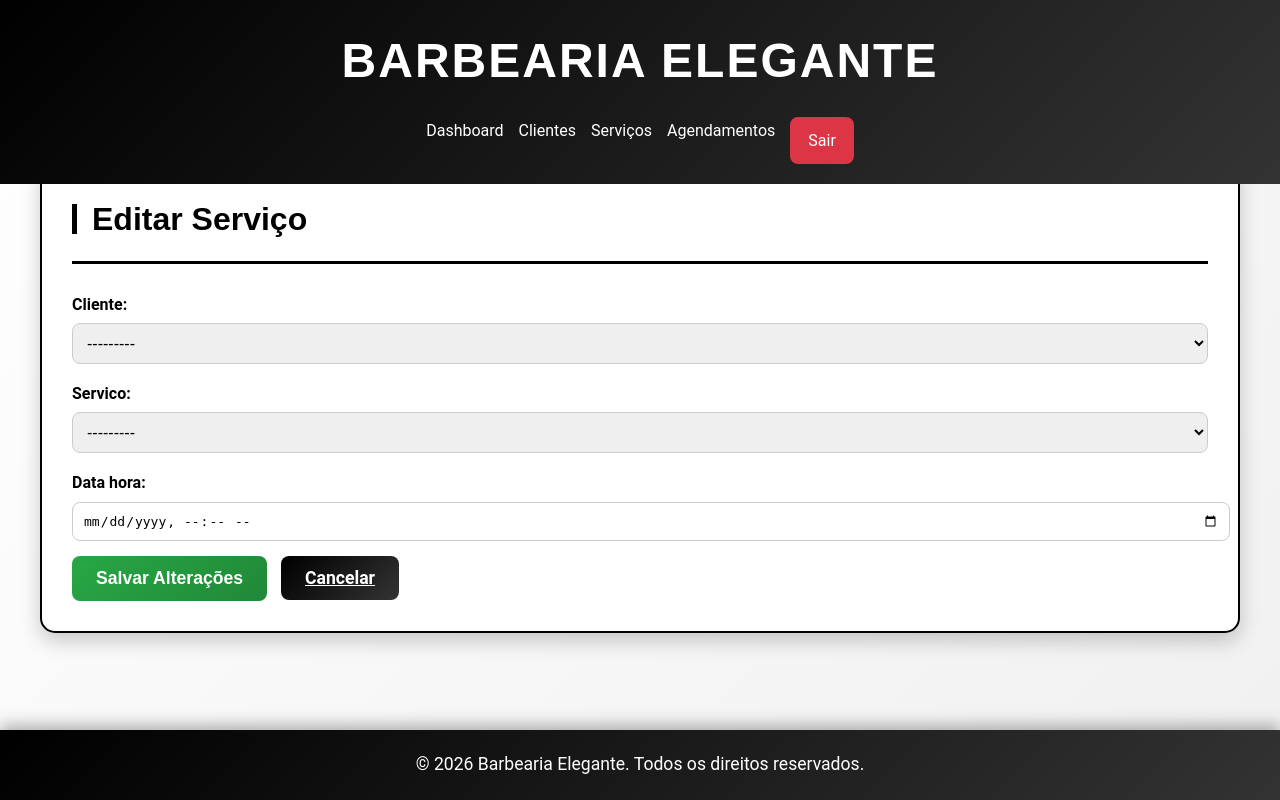
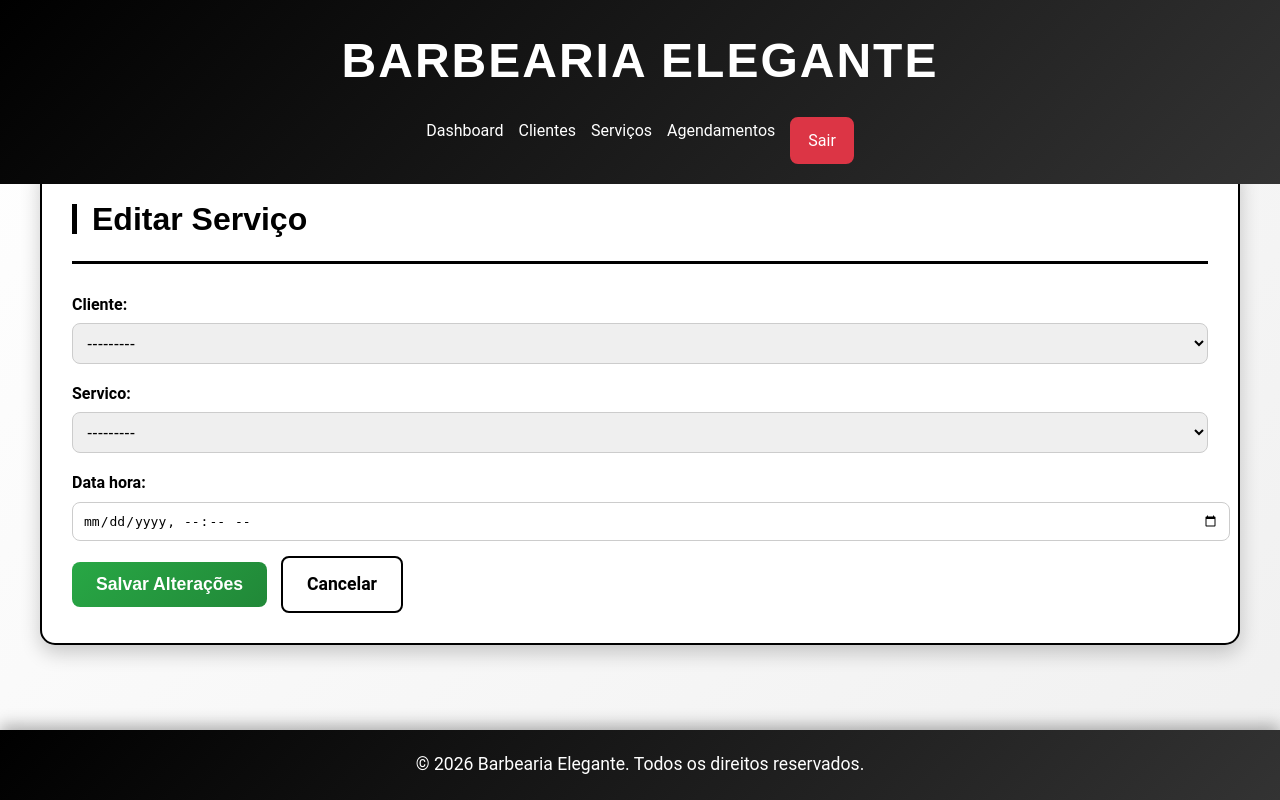
Before and after one commit to Matheus-hg/Dashboard-Barbeiro, a Django app: template apps/servicos/templates/servicos/editar.html in a window 1280 px wide. Run offline with Django 5.2, Linux system fonts and the light colour scheme; the template is opened without the code that fills it: values that come from a table or form of the project are taken from there, others are empty.

Commit message:
modifiquei o botao da pagina para editar

```diff
--- a/apps/servicos/templates/servicos/editar.html
+++ b/apps/servicos/templates/servicos/editar.html
@@ -10,7 +10,7 @@
             {{ form.as_p }}
 
             <button type="submit" class="btn-save">Salvar Alterações</button>
-            <a href="{% url 'servicos:lista_servicos' %}" class="btn-default">Cancelar</a>
+            <a href="{% url 'servicos:lista_servicos' %}" class="btn-cancel">Cancelar</a>
         </form>
     </section>
 </div>
```
